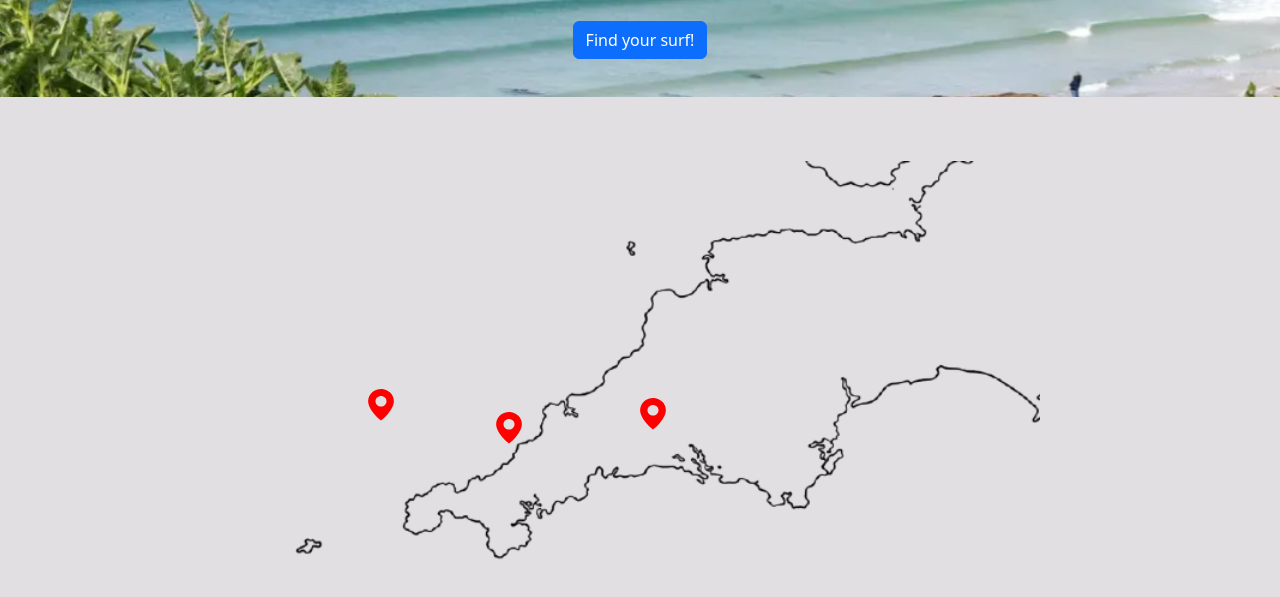
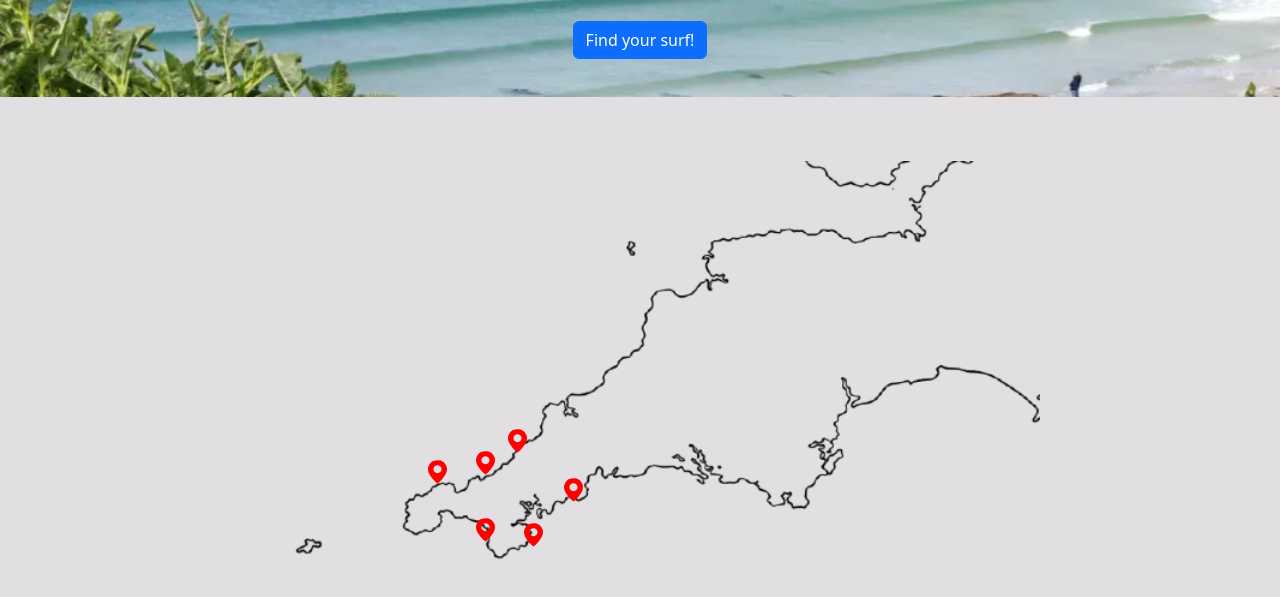
Before and after one commit to verytee/weather-app, a plain HTML site: page index.html in a window 1280 px wide. Shown: the part 143-740 px from the top of the page. Drawn offline with nearby package versions, Linux system fonts and the light colour scheme.

Commit message:
Changed the size of the location pins and added a few more

```diff
--- a/assets/css/styles.css
+++ b/assets/css/styles.css
@@ -36,8 +36,8 @@
 /* Location pins styles for the map */
 .map-pin {
     position: absolute;
-    width: 32px;
-    height: 32px;
+    width: 24px;
+    height: 24px;
     background-image: url("../images/red-pin.svg");
     background-size: contain;
     background-repeat: no-repeat;
--- a/index.html
+++ b/index.html
@@ -72,13 +72,22 @@
       <img src="assets/images/Map of cornwall.webp" alt="Map of Cornwall" class="map-image">
 
       <!-- Adjusting positions of surf spots -->
-      <button class="map-pin" style="top: 58%; left: 18%;" data-location="St Ives"
+      <button class="map-pin" style="top: 72%; left: 25%;" data-location="St Ives"
         data-description="Sheltered bay with nearby surf at Porthmeor."></button>
 
-      <button class="map-pin" style="top: 63%; left: 34%;" data-location="Porthtowan"
+      <button class="map-pin" style="top: 70%; left: 31%;" data-location="Porthtowan"
         data-description="North coast beach with consistent swell."></button>
 
-      <button class="map-pin" style="top: 60%; left: 52%;" data-location="Fistral Beach"
+      <button class="map-pin" style="top: 85%; left: 31%;" data-location="Mousehole Beach"
+        data-description="North coast beach with consistent swell."></button>
+
+      <button class="map-pin" style="top: 86%; left: 37%;" data-location="Pendower Beach"
+        data-description="North coast beach with consistent swell."></button>
+
+      <button class="map-pin" style="top: 76%; left: 42%;" data-location="Charlestown Beach"
+        data-description="North coast beach with consistent swell."></button>
+
+      <button class="map-pin" style="top: 65%; left: 35%;" data-location="Fistral Beach"
         data-description="Newquay’s main surf beach with reliable waves."></button>
     </div>
   </section>
```
